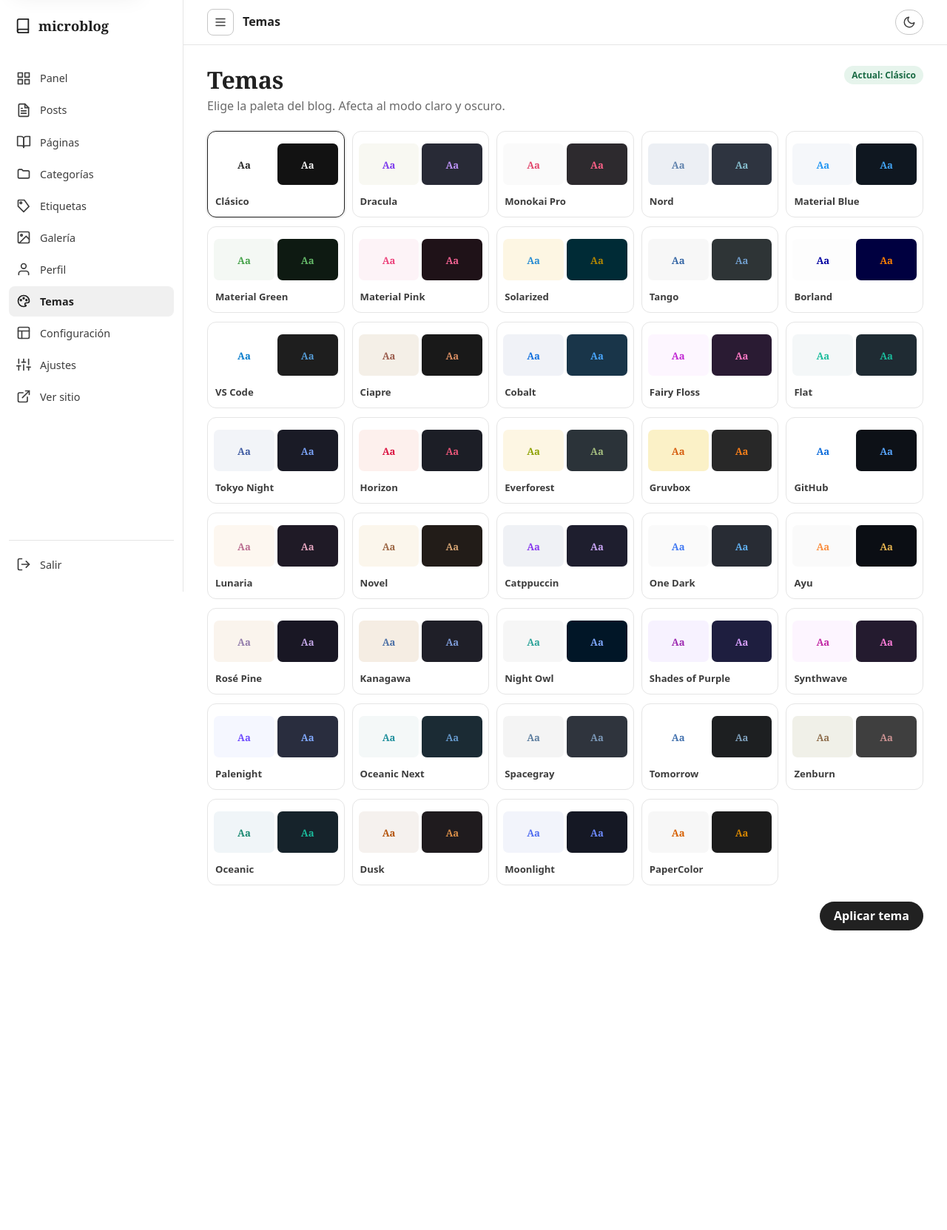
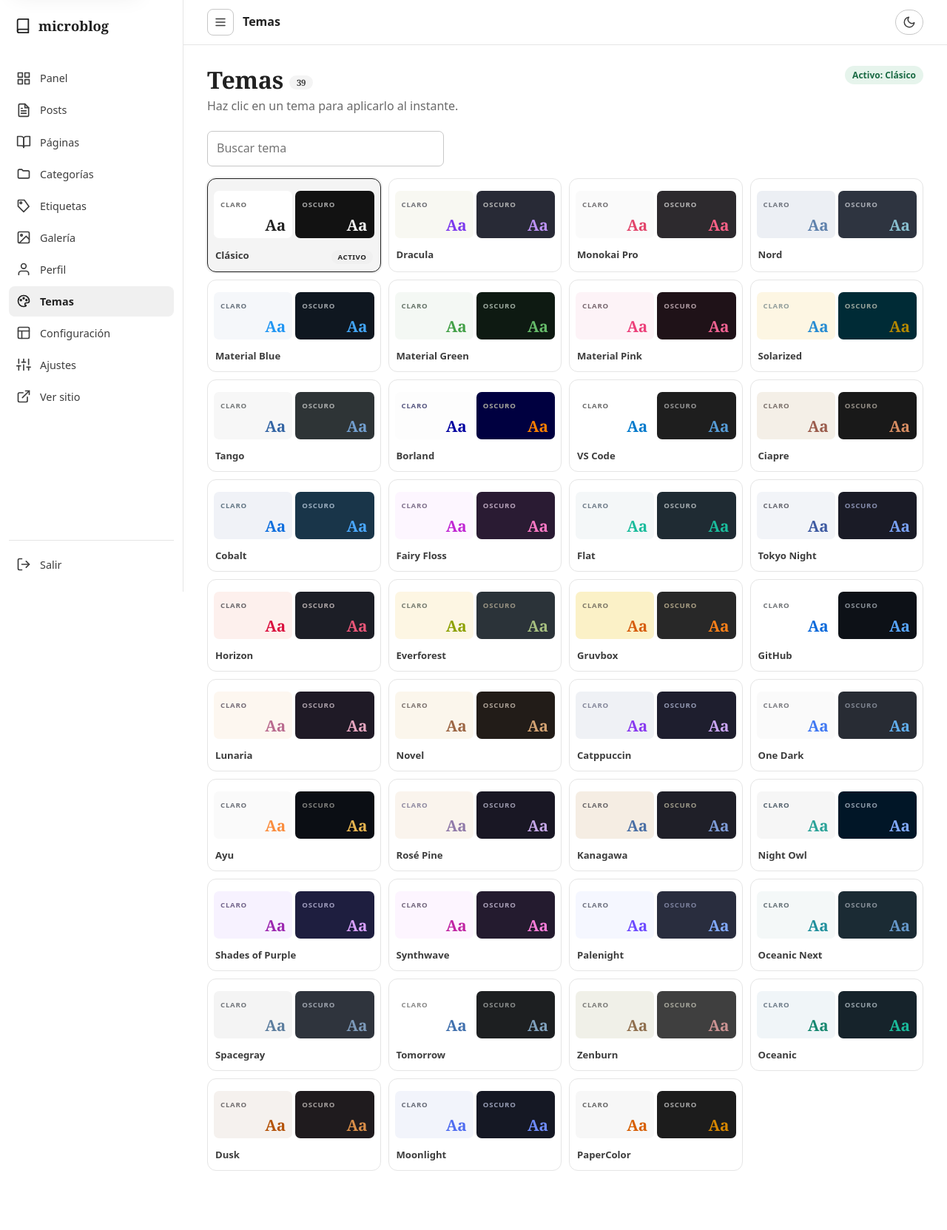
Before and after one commit to perseoq/microblog, a Flask app: page /admin/themes in a window 1280 px wide. Shown: the whole page at 74% size. Before the commit the page ends 1258 px from the top, so only its background shows below. Run offline with Flask 3, Linux system fonts and the light colour scheme; the visitor is signed in with stand-in values (Sample User, id 1); data comes from the database, SQL or seed files in the repository; some libraries are stand-ins or nearby versions.

Commit message:
Aplica el tema al hacer clic y mejora la página de temas
Cada tarjeta es ahora un botón que aplica el tema al instante, sin botón
de aplicar. Añade búsqueda, badges de tema activo, previsualizaciones
clara/oscura más ricas y un mensaje con el nombre del tema aplicado.

Co-authored-by: CommandCodeBot <noreply@commandcode.ai>

```diff
--- a/blog/views/admin.py
+++ b/blog/views/admin.py
@@ -314,7 +314,7 @@ def themes():
         if name in THEMES:
             config.theme = name
             db.session.commit()
-            flash('Tema aplicado.', 'success')
+            flash(f'Tema «{THEMES[name]["label"]}» aplicado.', 'success')
             return redirect(url_for('admin.themes'))
         flash('Tema no válido.', 'danger')
     return render_template(
--- a/static/css/style.css
+++ b/static/css/style.css
@@ -2107,6 +2107,14 @@ a.stat-card:hover {
   gap: 10px;
 }
 
+.themes-toolbar {
+  margin-bottom: 16px;
+}
+
+.themes-toolbar input[type="search"] {
+  max-width: 320px;
+}
+
 .themes-form {
   display: grid;
   gap: 20px;
@@ -2116,7 +2124,7 @@ a.stat-card:hover {
 
 .theme-grid {
   display: grid;
-  grid-template-columns: repeat(auto-fill, minmax(180px, 1fr));
+  grid-template-columns: repeat(auto-fill, minmax(190px, 1fr));
   gap: 10px;
 }
 
@@ -2124,30 +2132,37 @@ a.stat-card:hover {
   position: relative;
   display: flex;
   flex-direction: column;
+  align-items: stretch;
+  justify-content: flex-start;
   gap: 8px;
+  width: 100%;
   padding: 8px;
   background: var(--surface);
+  color: var(--ink);
+  text-align: left;
   border: 1px solid var(--line);
   border-radius: var(--radius);
   cursor: pointer;
+  font: inherit;
 }
 
 .theme-card:hover,
-.theme-card.is-active,
-.theme-card:has(input:checked) {
+.theme-card.is-active {
   border-color: var(--accent);
   box-shadow: 0 0 0 2px var(--accent-soft);
 }
 
-.theme-card:focus-within {
+.theme-card.is-active {
+  background: var(--surface-alt);
+}
+
+.theme-card:focus-visible {
   outline: 3px solid var(--focus);
   outline-offset: 2px;
 }
 
-.theme-card input {
-  position: absolute;
-  opacity: 0;
-  pointer-events: none;
+.theme-card[hidden] {
+  display: none;
 }
 
 .theme-preview {
@@ -2158,20 +2173,51 @@ a.stat-card:hover {
 
 .theme-swatch {
   display: flex;
-  align-items: center;
-  justify-content: center;
-  height: 56px;
+  flex-direction: column;
+  align-items: flex-start;
+  justify-content: space-between;
+  height: 64px;
+  padding: 7px 9px;
   border-radius: var(--radius-sm);
+}
+
+.theme-mode {
+  color: inherit;
+  opacity: .65;
+  font-size: .6rem;
+  font-weight: 700;
+  letter-spacing: .08em;
+  text-transform: uppercase;
+}
+
+.theme-aa {
+  align-self: flex-end;
   font-family: var(--font-heading);
-  font-size: 1.1rem;
+  font-size: 1.3rem;
   font-weight: 700;
+  line-height: 1;
 }
 
 .theme-name {
+  display: flex;
+  align-items: center;
+  justify-content: space-between;
+  gap: 8px;
   padding: 0 2px 2px;
   color: var(--ink-soft);
   font-size: .82rem;
   font-weight: 600;
+}
+
+.theme-active {
+  padding: 2px 8px;
+  border-radius: 999px;
+  background: var(--accent-soft);
+  color: var(--accent);
+  font-size: .6rem;
+  font-weight: 700;
+  letter-spacing: .06em;
+  text-transform: uppercase;
 }
 
 @media (max-width: 900px) {
--- /dev/null
+++ b/static/js/themes.js
@@ -0,0 +1,28 @@
+(function () {
+    var filter = document.querySelector('[data-theme-filter]');
+    var cards = document.querySelectorAll('.theme-card');
+    var empty = document.querySelector('[data-theme-empty]');
+
+    if (!filter) {
+        return;
+    }
+
+    filter.addEventListener('input', function () {
+        var term = filter.value.trim().toLowerCase();
+        var visible = 0;
+
+        cards.forEach(function (card) {
+            var name = card.getAttribute('data-name') || '';
+            var match = !term || name.indexOf(term) !== -1;
+            card.hidden = !match;
+
+            if (match) {
+                visible++;
+            }
+        });
+
+        if (empty) {
+            empty.hidden = visible !== 0;
+        }
+    });
+})();
--- a/templates/admin/themes.html
+++ b/templates/admin/themes.html
@@ -3,32 +3,41 @@
 {% block content %}
 <div class="page-header">
     <div>
-        <h1>Temas</h1>
-        <p class="page-subtitle">Elige la paleta del blog. Afecta al modo claro y oscuro.</p>
+        <h1>Temas <span class="count-badge">{{ themes|length }}</span></h1>
+        <p class="page-subtitle">Haz clic en un tema para aplicarlo al instante.</p>
     </div>
-    <span class="status-badge is-on">Actual: {{ current_label }}</span>
+    <span class="status-badge is-on">Activo: {{ current_label }}</span>
+</div>
+
+<div class="themes-toolbar">
+    <input type="search" placeholder="Buscar tema" data-theme-filter aria-label="Buscar tema">
 </div>
 
 <form method="post" class="themes-form">
     <input type="hidden" name="csrf_token" value="{{ csrf_token() }}">
     <div class="theme-grid">
         {% for theme in themes %}
-            <label class="theme-card {% if theme.name == current %}is-active{% endif %}">
-                <input type="radio" name="theme" value="{{ theme.name }}" {% if theme.name == current %}checked{% endif %}>
+            <button type="submit" name="theme" value="{{ theme.name }}" data-name="{{ theme.name }} {{ theme.label|lower }}" class="theme-card {% if theme.name == current %}is-active{% endif %}" title="Aplicar {{ theme.label }}">
                 <span class="theme-preview">
                     <span class="theme-swatch" style="background: {{ theme.light.paper }}; color: {{ theme.light.ink }};">
-                        <span style="color: {{ theme.light.accent }};">Aa</span>
+                        <span class="theme-mode">Claro</span>
+                        <span class="theme-aa" style="color: {{ theme.light.accent }};">Aa</span>
                     </span>
                     <span class="theme-swatch" style="background: {{ theme.dark.paper }}; color: {{ theme.dark.ink }};">
-                        <span style="color: {{ theme.dark.accent }};">Aa</span>
+                        <span class="theme-mode">Oscuro</span>
+                        <span class="theme-aa" style="color: {{ theme.dark.accent }};">Aa</span>
                     </span>
                 </span>
-                <span class="theme-name">{{ theme.label }}</span>
-            </label>
+                <span class="theme-name">
+                    {{ theme.label }}
+                    {% if theme.name == current %}<span class="theme-active">Activo</span>{% endif %}
+                </span>
+            </button>
         {% endfor %}
     </div>
-    <div class="form-actions">
-        <button type="submit" class="button">Aplicar tema</button>
+    <div class="empty-state" data-theme-empty hidden>
+        <p>No hay temas que coincidan.</p>
     </div>
 </form>
 {% endblock %}
+{% block scripts %}<script src="{{ url_for('static', filename='js/themes.js') }}" defer></script>{% endblock %}
```
Also changed, not shown: RULES.md (+1 -0 lines), tests/test_admin.py (+4 -1 lines).
